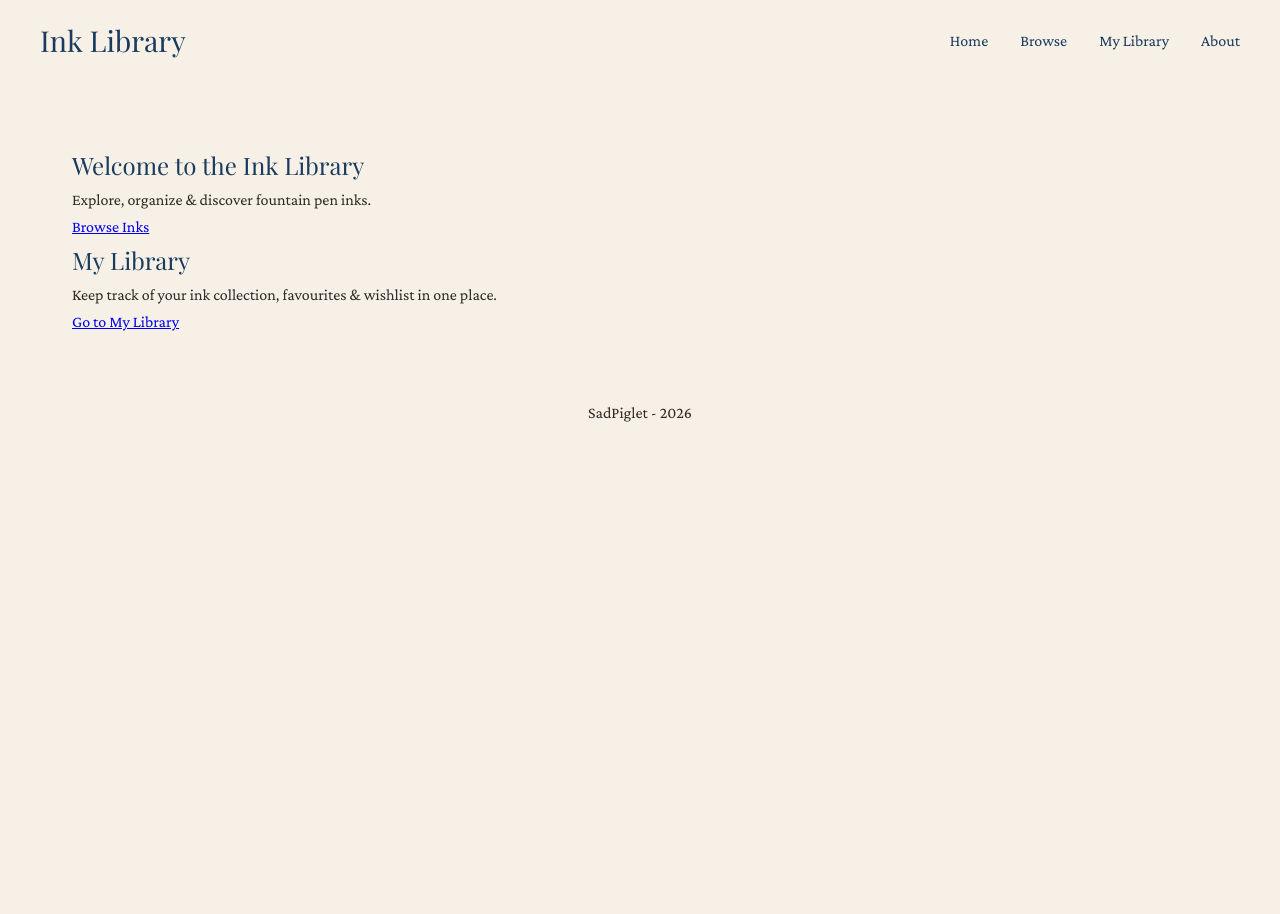
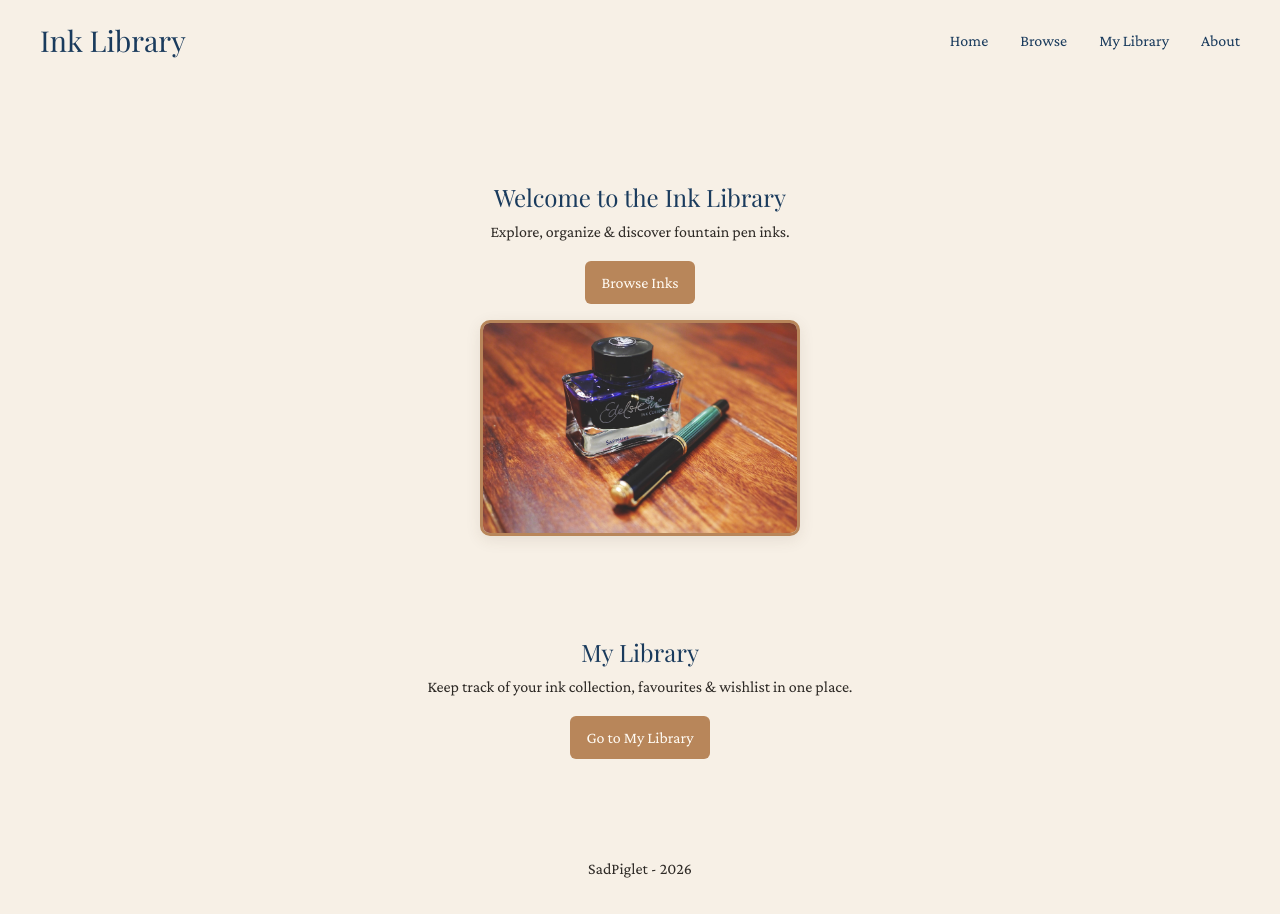
Before and after one commit to SadPiglet/ink-library, a website: page index.html in a window 1280 px wide. Before the commit the page ends 800 px from the top, so only its background shows below. Drawn offline with nearby package versions, Linux system fonts and the light colour scheme; a web font is replaced by a local one.

Commit message:
Style homepage

```diff
--- a/index.html
+++ b/index.html
@@ -30,6 +30,7 @@
       <p>Explore, organize &amp; discover fountain pen inks.</p>
 
       <a href="pages/browse.html">Browse Inks</a>
+      <img src="images/ink-and-fountainpen.jpg" alt="Fountain pen and ink bottle">
     </section>
 
     <section id="my-library">
--- a/scss/_components.scss
+++ b/scss/_components.scss
@@ -14,6 +14,48 @@ nav a:hover {
   color: $color-wine;
 }
 
+// ==== HOMEPAGE ====
+
+#hero a,
+#my-library a {
+  display: inline-block;
+  margin-top: $spacing-medium;
+  padding: $spacing-small $spacing-medium;
+  background-color: $color-accent;
+  color: $color-card;
+  text-decoration: none;
+  border-radius: 6px;
+}
+
+#hero a:hover,
+#my-library a:hover {
+  background-color: $color-wine;
+}
+
+#hero img {
+  display: block;
+  width: 320px;
+  max-width: 100%;
+  margin: $spacing-medium auto 0;
+  border-radius: 10px;
+  border: 3px solid $color-accent;
+  box-shadow: 0 4px 15px rgba(80, 60, 40, 0.1);
+}
+
+// ==== SEARCH & SORT ====
+
+#search {
+  display: flex;
+  flex-direction: column;
+  gap: 0.35rem;
+}
+
+#search label,
+#sort-options label {
+  color: $color-heading;
+  font-family: $font-display;
+}
+
 #search input,
 #sort-select {
   font-family: $font-main;
@@ -24,6 +66,18 @@ nav a:hover {
   background-color: $color-card;
   color: $color-text;
 }
+
+#search input {
+  width: 100%;
+}
+
+#search input:focus,
+#sort-select:focus {
+  outline: 2px solid $color-accent;
+  outline-offset: 2px;
+}
+
+// ==== FILTER DROPDOWNS ====
 
 details {
   position: relative;
@@ -46,7 +100,6 @@ details summary::-webkit-details-marker {
   top: calc(100% + 0.4rem);
   left: 0;
   z-index: 10;
-
   min-width: 220px;
   padding: $spacing-small;
 
@@ -68,17 +121,7 @@ details summary::-webkit-details-marker {
   cursor: pointer;
 }
 
-details[open] label {
-  display: inline-flex;
-}
-
-details label {
-  display: inline-flex;
-  align-items: center;
-  gap: 0.35rem;
-  padding: 0.25rem 0.5rem;
-  cursor: pointer;
-}
+// ==== INK CARDS ====
 
 .ink-card {
   background-color: $color-card;
@@ -102,6 +145,8 @@ details label {
   margin-bottom: 0.25rem;
 }
 
+// ==== INK SWATCH ====
+
 .ink-swatch {
   display: inline-block;
   width: 18px;
@@ -112,6 +157,8 @@ details label {
   vertical-align: middle;
 }
 
+// ==== TAGS ====
+
 .tag {
   display: inline-block;
   background-color: rgba(184, 134, 90, 0.15);
@@ -121,27 +168,3 @@ details label {
   font-size: 0.85rem;
   margin: 0.25rem 0.25rem 0 0;
 }
-
-// ==== SEARCH OCH SORT ====
-
-#search {
-  display: flex;
-  flex-direction: column;
-  gap: 0.35rem;
-}
-
-#search label,
-#sort-options label {
-  color: $color-heading;
-  font-family: display;
-}
-
-#search input {
-  width: 100%;
-}
-
-#search input:focus,
-#sort-select:focus {
-  outline: 2px solid $color-accent;
-  outline-offset: 2px;
-}
--- a/scss/_layout.scss
+++ b/scss/_layout.scss
@@ -22,6 +22,22 @@ main {
   margin: 0 auto;
   padding: $spacing-large;
 }
+
+// HOMEPAGE
+
+#hero {
+  text-align: center;
+  padding: $spacing-large 0;
+  margin-bottom: $spacing-large;
+}
+
+#my-library {
+  text-align: center;
+  max-width: 700px;
+  margin: 0 auto;
+  padding: $spacing-large;
+}
+
 
 #browse {
   text-align: center;
```
Also changed, not shown: css/style.css, images/ink-and-fountainpen.jpg (added), 1 other file.
